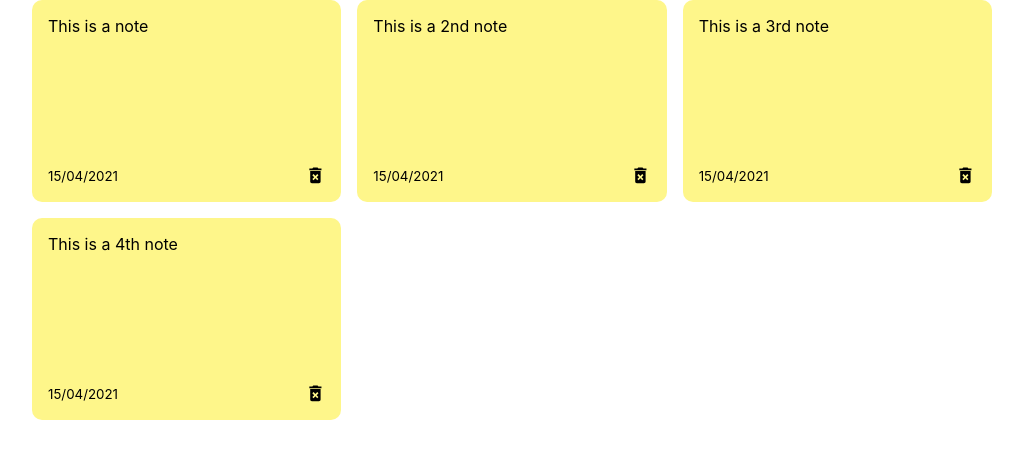
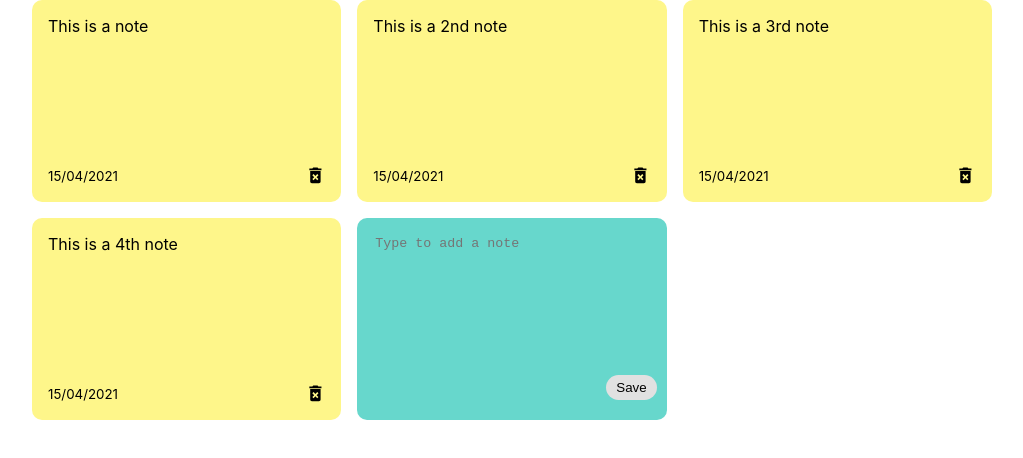
Before and after one commit to MrFacundo/notes, a React (Create React App) app: page / in a window 1280 px wide. Shown: the top 458 px of the page, without its empty margins (128-1151 px from the left). Built offline with nearby package versions, Linux system fonts and the light colour scheme.

Commit message:
added add note component

```diff
--- a/src/App.js
+++ b/src/App.js
@@ -25,9 +25,21 @@
 			date: "15/04/2021",
 		},
 	]);
+
+	const addNote = (text) => {
+		const date = new Date();
+		const newNote = {
+			id: nanoid(),
+			text: text,
+			date: date.toLocaleDateString(),
+		};
+		const newNotes = [...notes, newNote];
+		setNotes(newNotes);
+	};
+
 	return (
 		<div className="container">
-			<NotesList notes={notes} />
+			<NotesList notes={notes} handleAddNote={addNote} />
 		</div>
 	);
 };
--- /dev/null
+++ b/src/components/AddNote.js
@@ -0,0 +1,41 @@
+import { useState } from "react";
+
+const AddNote = ({ handleAddNote }) => {
+	const [noteText, setNoteText] = useState("");
+	const characterLimit = 200;
+
+	const handleChange = (event) => {
+		if (event.target.value.length <= 200) {
+			setNoteText(event.target.value);
+		}
+	};
+
+	const handleSaveClick = (event) => {
+		if (noteText.trim().length > 0) {
+			handleAddNote(noteText);
+			setNoteText("");
+		}
+	};
+
+	return (
+		<div className="note new">
+			<textarea
+				cols="100"
+				rows="8"
+				placeholder="Type to add a note"
+				value={noteText}
+				onChange={handleChange}
+			></textarea>
+			<div className="note-footer">
+				{characterLimit - noteText.length <= 50 && (
+					<small>{characterLimit - noteText.length} remaining characters</small>
+				)}
+				<button className="save" onClick={handleSaveClick}>
+					Save
+				</button>
+			</div>
+		</div>
+	);
+};
+
+export default AddNote;
--- a/src/components/NotesLists.js
+++ b/src/components/NotesLists.js
@@ -1,11 +1,13 @@
 import Note from "./Note";
+import AddNote from "./AddNote";
 
-const NotesList = ({ notes }) => {
+const NotesList = ({ notes, handleAddNote }) => {
 	return (
 		<div className="notes-list">
 			{notes.map((note) => (
 				<Note id={note.id} text={note.text} date={note.date} />
 			))}
+			<AddNote handleAddNote={handleAddNote} />
 		</div>
 	);
 };
--- a/src/index.css
+++ b/src/index.css
@@ -21,6 +21,8 @@
 	flex-direction: column;
 	justify-content: space-between;
 	white-space: pre-wrap;
+	position: relative;
+	overflow-wrap: anywhere;
 }
 
 .note-footer {
@@ -43,3 +45,32 @@
 	padding-left: 15px;
 	min-height: 100vh;
 }
+
+.note.new {
+	background-color: #67d7cc;
+}
+
+textarea {
+	border: none;
+	resize: none;
+	background-color: #67d7cc;
+}
+
+textarea:focus {
+	outline: none;
+}
+
+.save {
+	background-color: #e1e1e1;
+	border: none;
+	border-radius: 15px;
+	padding: 5px 10px 5px 10px;
+	position: absolute;
+	bottom: 20px;
+	right: 10px;
+}
+
+.save:hover {
+	background-color: #ededed;
+	cursor: pointer;
+}
```
